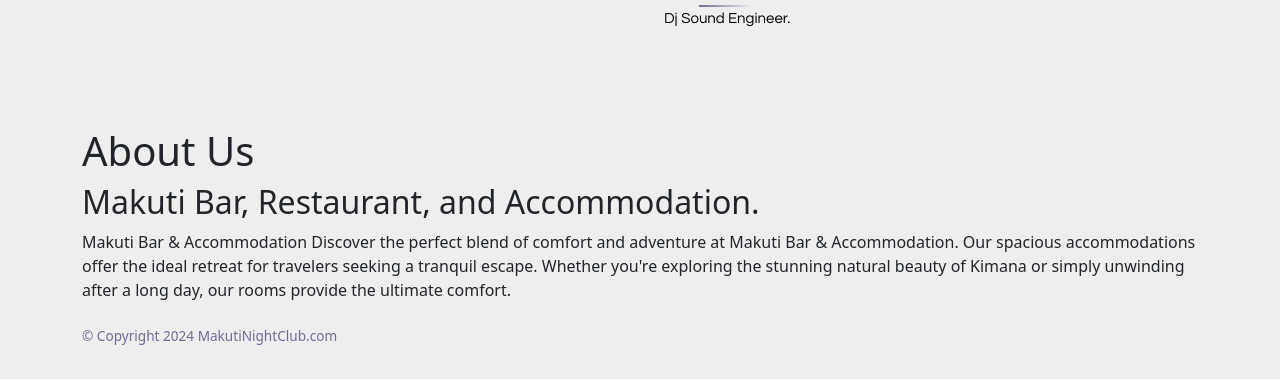
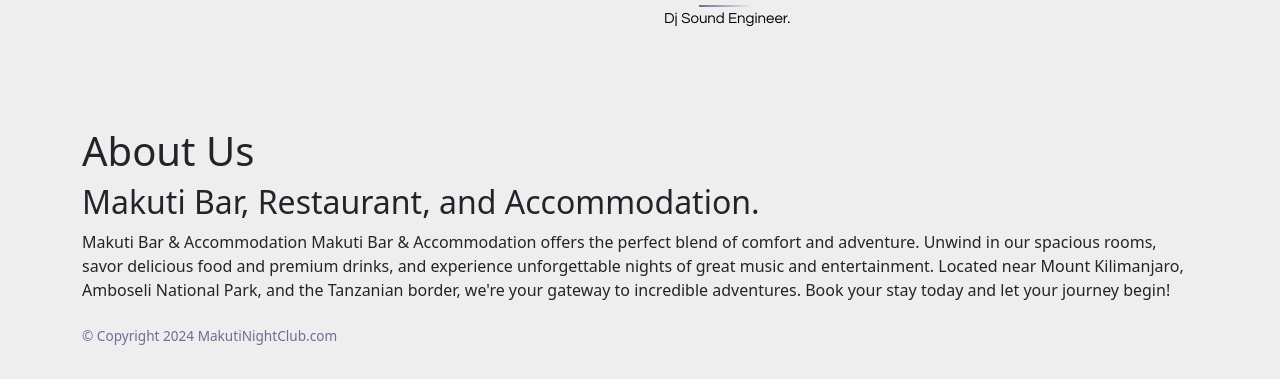
Before and after one commit to Kellylemayianit/Makuti-Night-Club, a plain HTML site: page index.html in a window 1280 px wide. Shown: the part 4499-4878 px from the top of the page. Drawn offline with nearby package versions, Linux system fonts and the light colour scheme.

Commit message:
Update index.html

```diff
--- a/index.html
+++ b/index.html
@@ -190,7 +190,7 @@
 
 Makuti Bar & Accommodation
 
-Discover the perfect blend of comfort and adventure at Makuti Bar & Accommodation. Our spacious accommodations offer the ideal retreat for travelers seeking a tranquil escape. Whether you're exploring the stunning natural beauty of Kimana or simply unwinding after a long day, our rooms provide the ultimate comfort.        </div>
+Makuti Bar & Accommodation offers the perfect blend of comfort and adventure. Unwind in our spacious rooms, savor delicious food and premium drinks, and experience unforgettable nights of great music and entertainment. Located near Mount Kilimanjaro, Amboseli National Park, and the Tanzanian border, we're your gateway to incredible adventures. Book your stay today and let your journey begin!
     </div>
     <footer class="footer">
         <div class="footer__text container">
```
